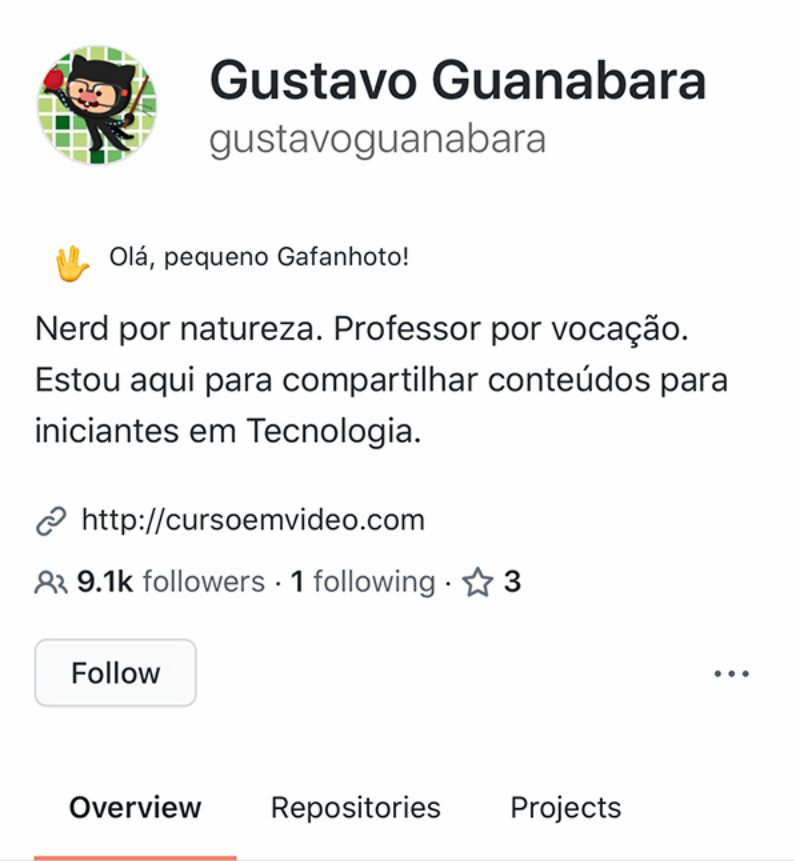
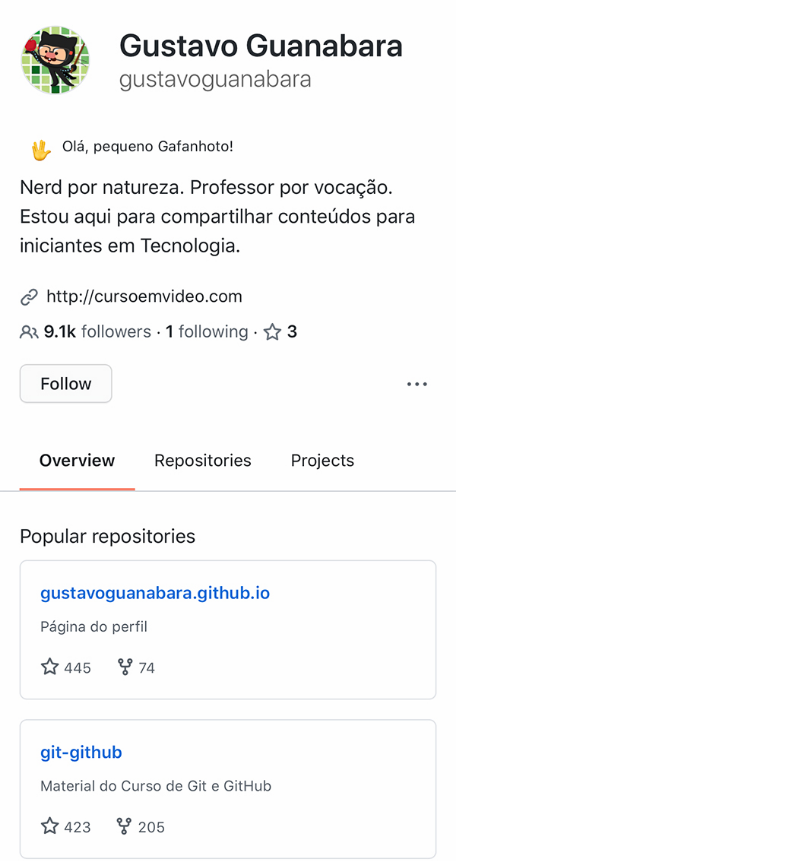
Before and after one commit to thiagoaugustoandrade/projeto-redes-sociais, a plain HTML site: page github.html in a window 1280 px wide. Shown: the top 861 px of the page, without its empty margins (0-794 px from the left). Drawn offline with Linux system fonts and the light colour scheme.

Commit message:
Update social.css

```diff
--- a/estilos/social.css
+++ b/estilos/social.css
@@ -9,7 +9,7 @@
 }
 
 img{
-    width: 100vh;
+    width: 57vh;
 }
 a{
     display: block;
```
